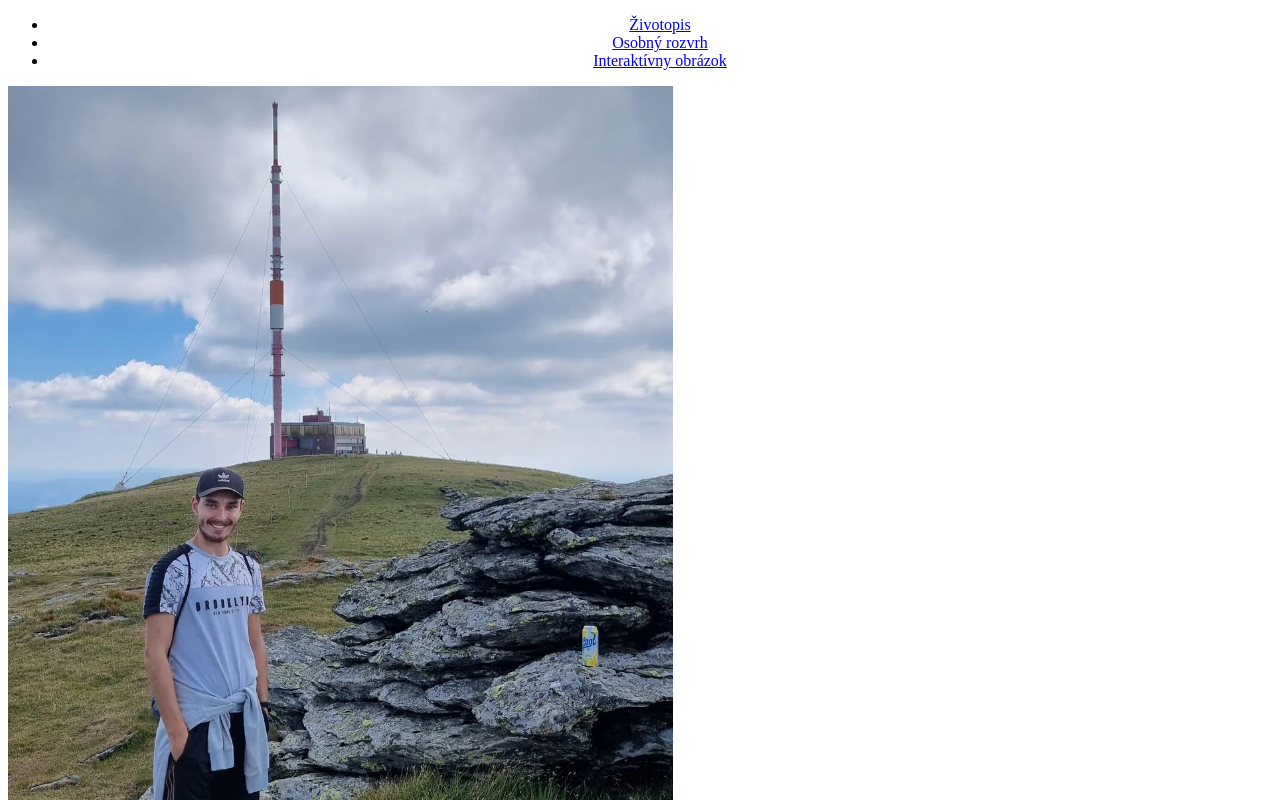
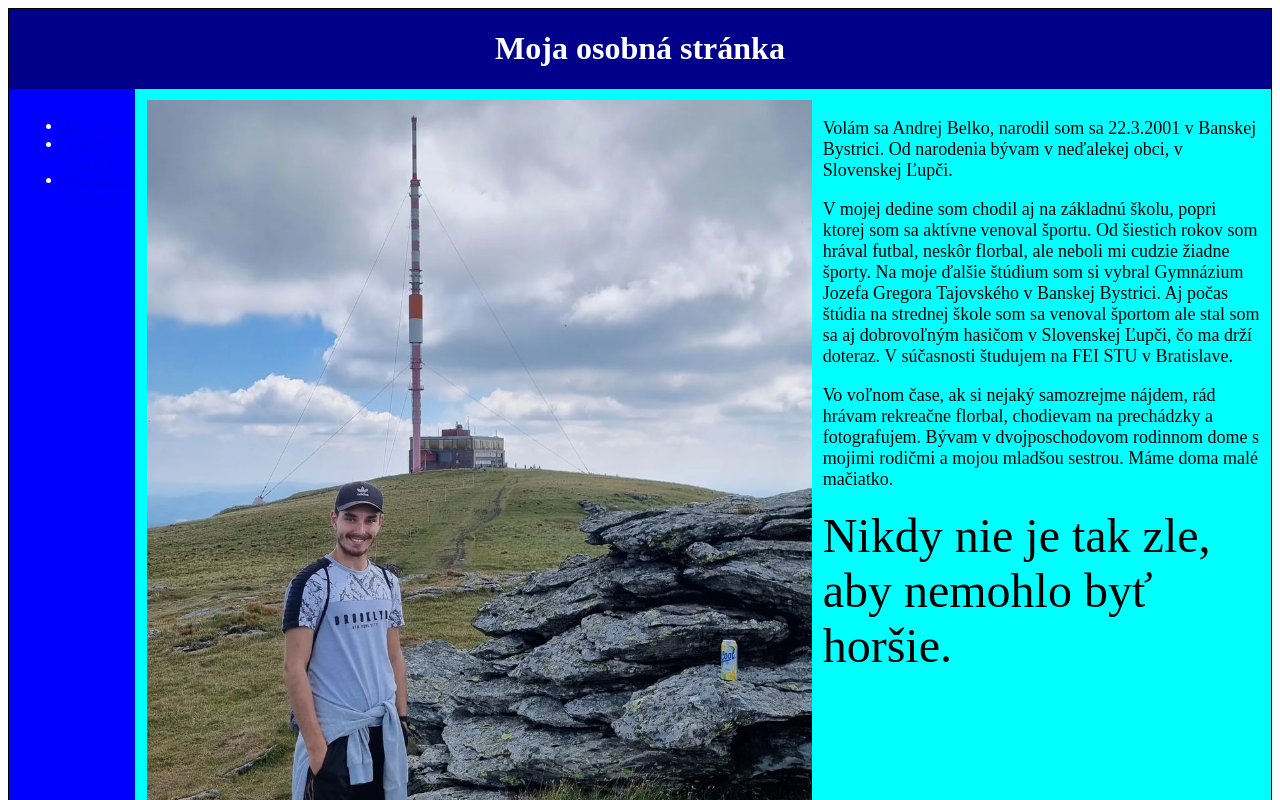
Before and after one commit to AndrejBelko/webtech-zadanie1, a plain HTML site: page index.html in a window 1280 px wide. Shown: the top 800 px of the page. Drawn offline with Linux system fonts and the light colour scheme.

Commit message:
rozlozenie stranky

```diff
--- a/index.html
+++ b/index.html
@@ -6,6 +6,9 @@
     <link rel="stylesheet" href="vendor/styles.css">
 </head>
 <body>
+    <header>
+        <h1>Moja osobná stránka</h1>
+    </header>
     <nav>
         <ul class="menu">
             <li><a href="https://webte1.fei.stuba.sk/~xbelkoa/xd/zivotopis">Životopis<br></a></li>
@@ -13,8 +16,8 @@
             <li><a href="https://webte1.fei.stuba.sk/~xbelkoa/xd/obrazok">Interaktívny obrázok<br></a></li>
         </ul>
     </nav>
-    <img src="ja.png" alt="ja">
-    <article>
+    <article class="omne">
+        <img src="ja.png" alt="ja">
         <p>Volám sa Andrej Belko, narodil som sa 22.3.2001 v Banskej Bystrici. Od narodenia bývam v neďalekej obci, v Slovenskej Ľupči.</p>
         <p>V mojej dedine som chodil aj na základnú školu, popri ktorej som sa aktívne venoval športu. Od šiestich rokov som hrával
             futbal, neskôr florbal, ale neboli mi cudzie žiadne športy. Na moje ďalšie štúdium som si vybral Gymnázium Jozefa Gregora
--- a/vendor/styles.css
+++ b/vendor/styles.css
@@ -1,9 +1,55 @@
-h1{
+body{
+    display: grid;
+    grid-template-columns: 10% auto;
+    border: 1px solid black;
+    grid-template-areas:
+      'myHeader myHeader'
+      'myNav myArticle'
+      'myFooter myFooter';
+}
+
+aside{
+    font-size: xxx-large;
+}
+
+img{
+    max-height: initial;
+    max-width: initial;
+    width: auto;
+    height: auto;
+    float: left;
+    margin-right: 1%;
+}
+
+.omne{
+    font-size: large;
+}
+
+
+header{
+    grid-area: myHeader;
     text-align: center;
+    background-color: darkblue;
+    color:white;
+}
+
+article{
+    grid-area: myArticle;
+    background-color: aqua;
+    padding:1%;
+}
+
+nav{
+    grid-area: myNav;
+    background-color: blue;
+    padding:10%;
+    color:white;
 }
 
 .menu{
     text-align: center;
+    width: auto;
+    height: auto;
 }
 
 .timetable{
@@ -11,7 +57,7 @@ h1{
     border: 1px solid black;
     max-width: 50%;
     width: auto;
-    height: 20%;
+    height: 50%;
     margin-left: auto;
     margin-right: auto;
 }
@@ -44,7 +90,7 @@ h1{
     border: 1px solid black;
     max-width: 10%;
     width: auto;
-    height: 20%;
-    margin-left: 25%;
+    height: 10%;
+    margin-left: auto;
     margin-right: auto;
 }
```
Also changed, not shown: rozvrh.html (+9 -3 lines).
